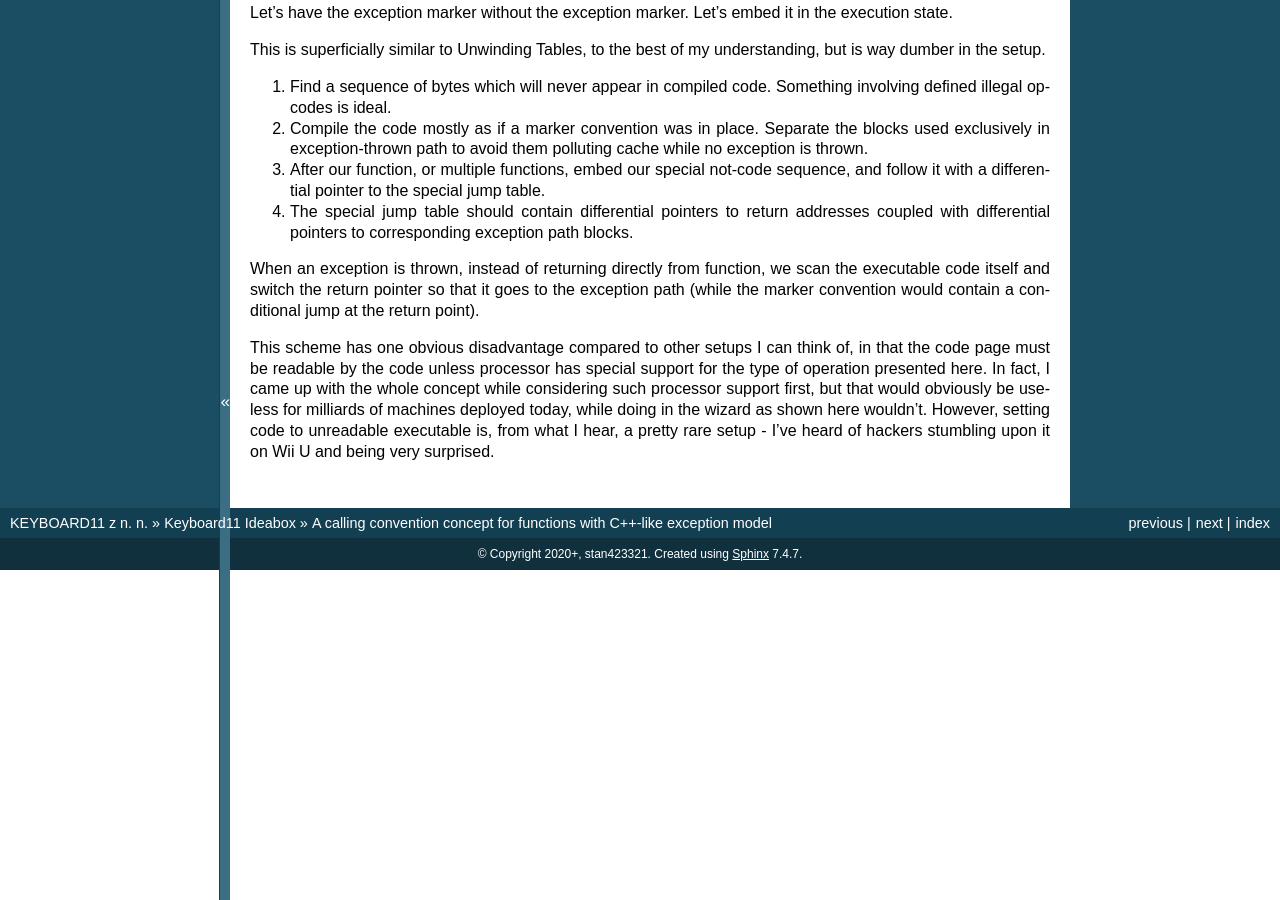
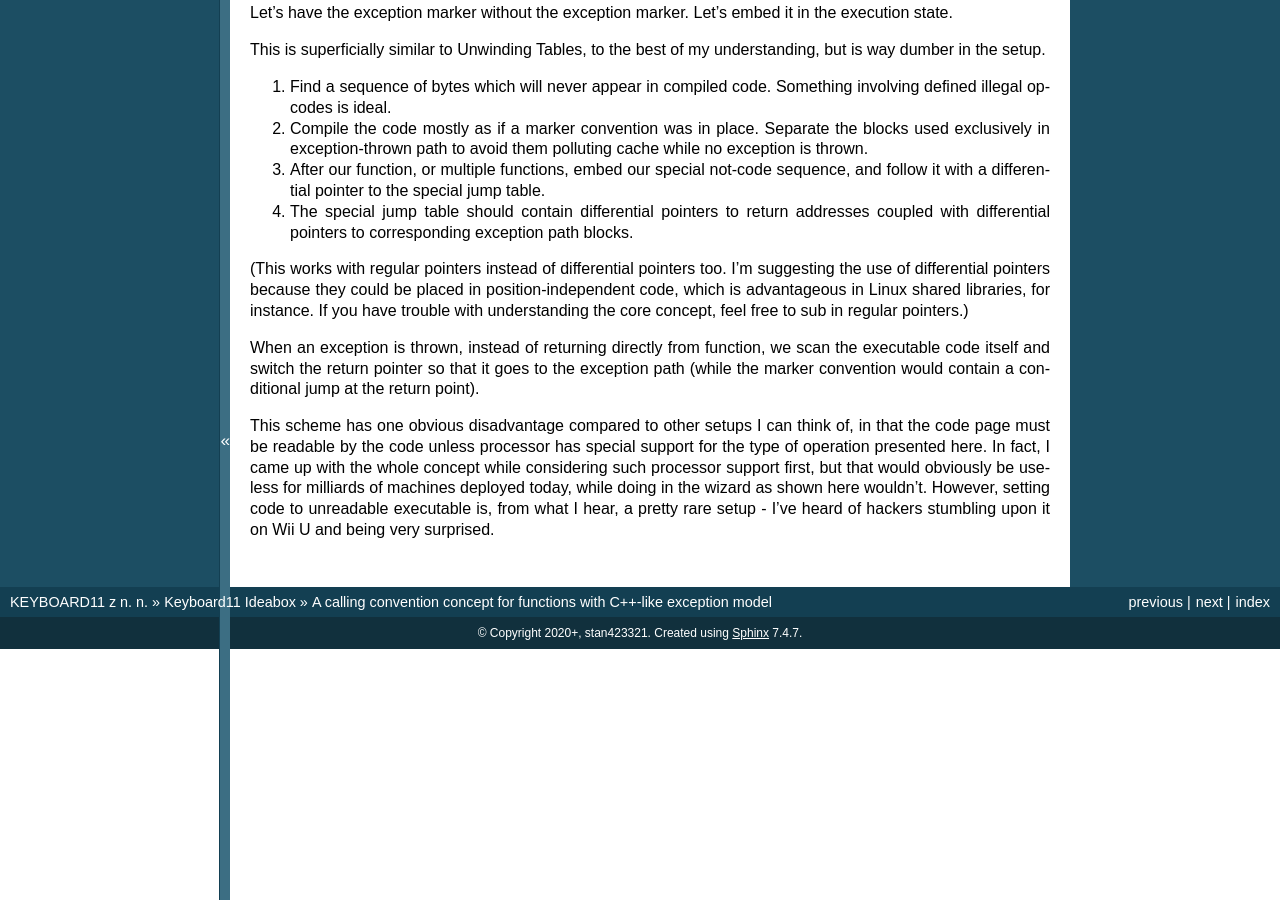
Before and after one commit to Keyboard11ZNN/keyboard11znn.github.io, a Sphinx documentation site: the page built from source/ideabox/0003-exceptions.rst, in a window 1280 px wide and 900 px high, scrolled down 753 px. Built offline with Sphinx 7.4.7, drawn with Linux system fonts in a browser that asks for light colours.

Commit message:
explained use of differential pointers in exceptions idea

```diff
--- a/source/ideabox/0003-exceptions.rst
+++ b/source/ideabox/0003-exceptions.rst
@@ -60,6 +60,12 @@ understanding, but is way dumber in the setup.
    addresses coupled with differential pointers to corresponding exception
    path blocks.
 
+(This works with regular pointers instead of differential pointers too.
+I'm suggesting the use of differential pointers because they could be placed
+in position-independent code, which is advantageous in Linux shared libraries,
+for instance. If you have trouble with understanding the
+core concept, feel free to sub in regular pointers.)
+
 When an exception is thrown, instead of returning directly from function,
 we scan the executable code itself and switch the return pointer so that
 it goes to the exception path (while the marker convention would contain
```
